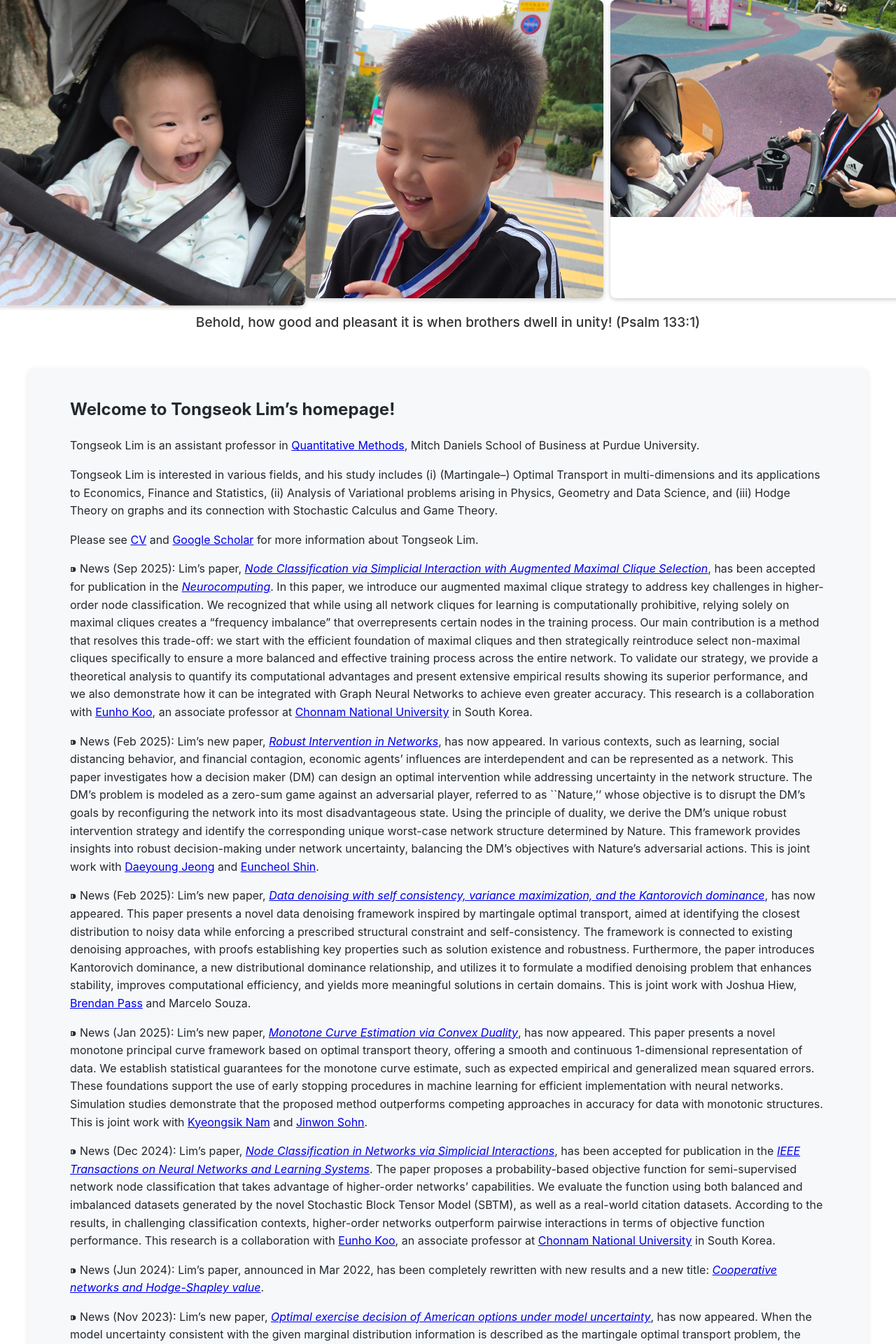
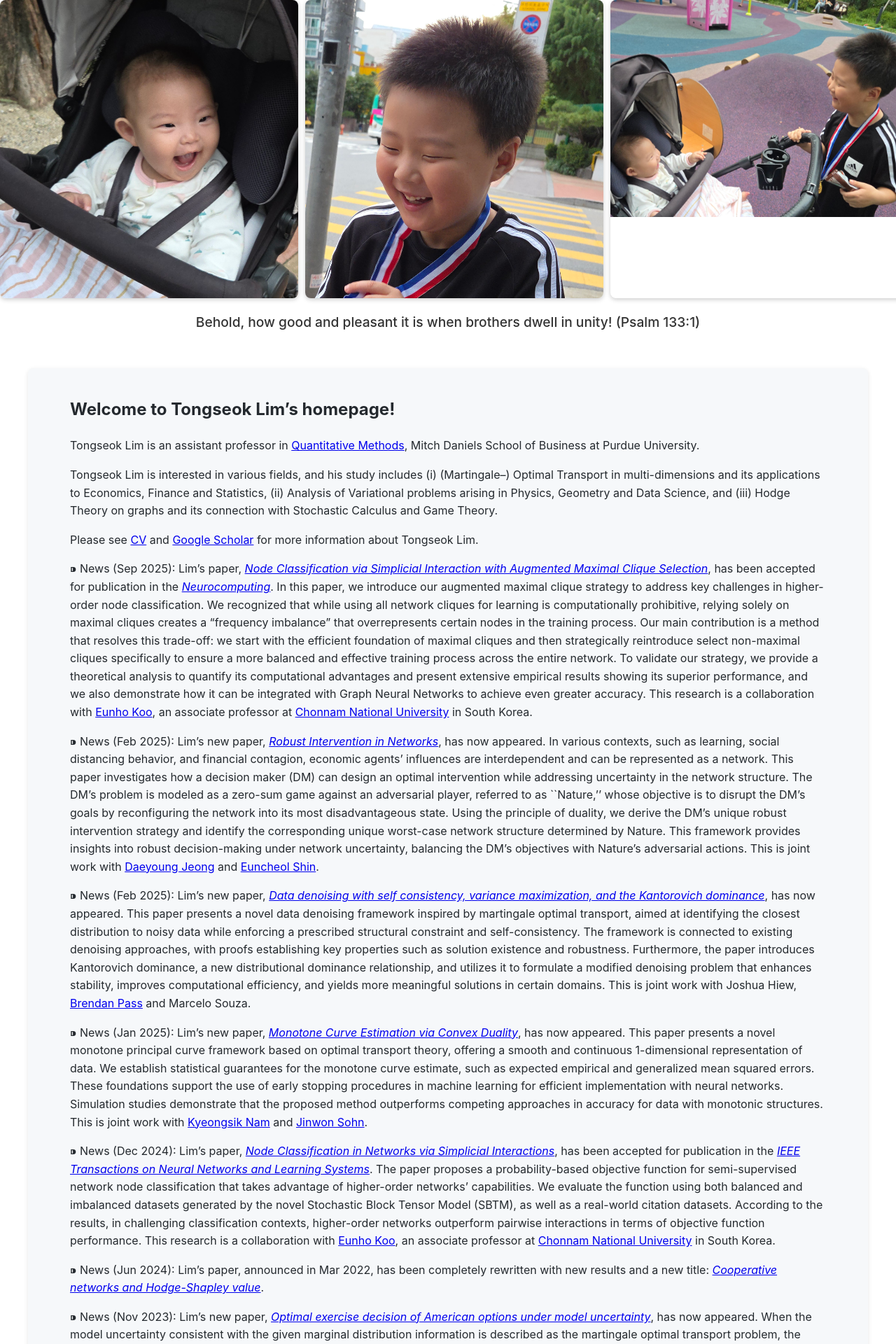
Before and after one commit to tlim0213/tlim0213.github.io, a Jekyll site: the page built from README.md, in a window 1280 px wide. Shown: the top 1920 px of the page at 70% size. Built offline with Jekyll 4.4.1, drawn with Linux system fonts in a browser that asks for light colours; our own code applies the rules of GitHub Pages for plain Markdown files.

Commit message:
Update default.html

```diff
--- a/_layouts/default.html
+++ b/_layouts/default.html
@@ -12,9 +12,9 @@
 <!-- Responsive Horizontal Photos Banner with adjustable cropping -->
 <header class="banner">
   <div class="banner-images">
-    <img src="{{ "/assets/family1.jpg" | relative_url }}" alt="Family 1" class="photo-small">
-    <img src="{{ "/assets/family2.jpg" | relative_url }}" alt="Family 2" class="photo-large">
-    <img src="{{ "/assets/family3.jpg" | relative_url }}" alt="Family 3" class="photo-small">
+    <img src="{{ "/assets/family1.jpg" | relative_url }}" alt="Family 1" class="photo-small" data-position="0%">
+    <img src="{{ "/assets/family2.jpg" | relative_url }}" alt="Family 2" class="photo-small" data-position="0%">
+    <img src="{{ "/assets/family3.jpg" | relative_url }}" alt="Family 3" class="photo-large" data-position="0%">
   </div>
 
   <div class="banner-text">
```
